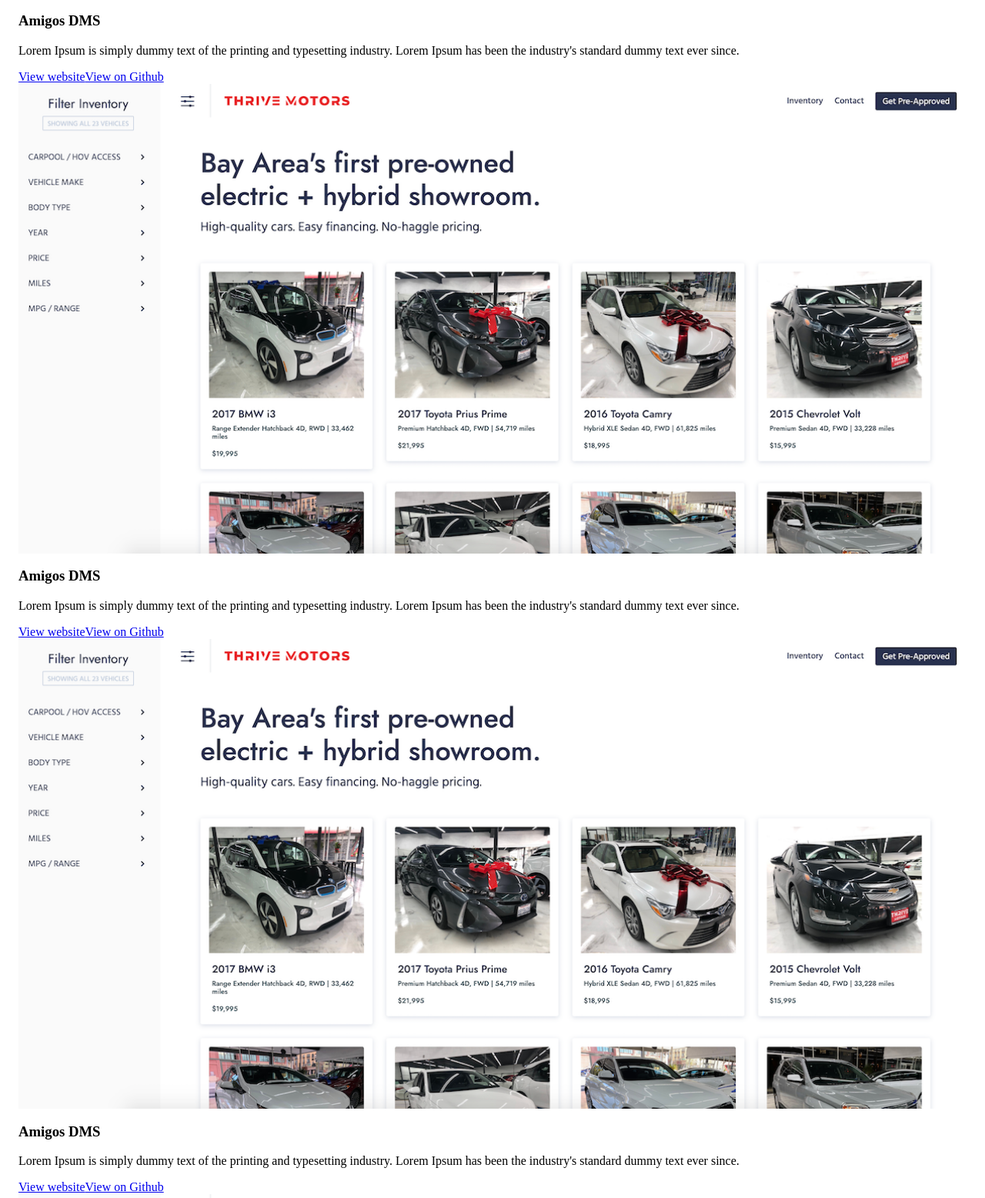
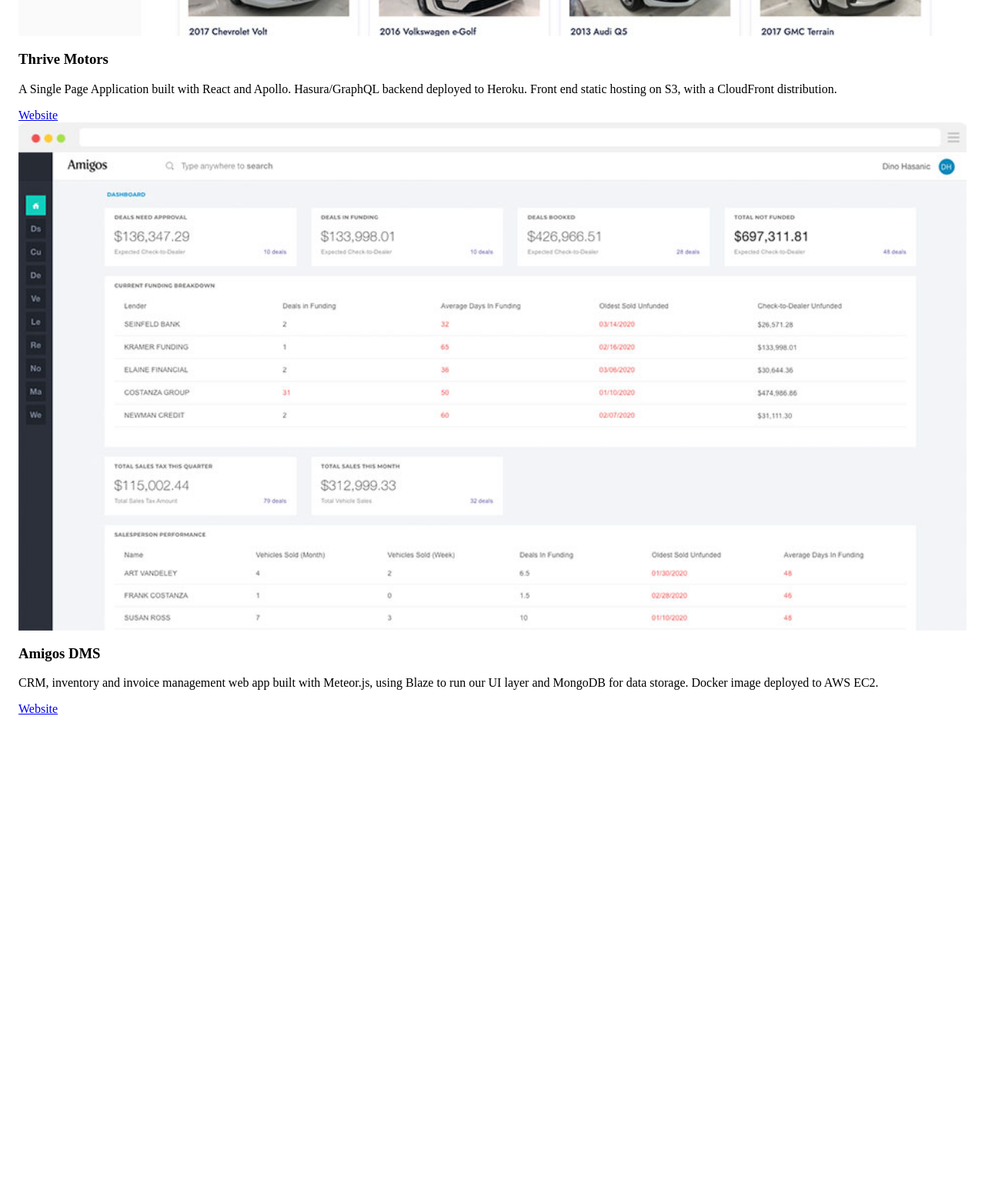
Before and after one commit to dinohasanic/dinohasanicweb, a Gatsby site: page /IndexPageComponents/ProjectsSection in a window 1280 px wide. Shown: the part 644-2200 px from the top of the page at 77% size. After the commit the page ends 1605 px from the top, so only its background shows below. Built offline with nearby package versions, Linux system fonts and the light colour scheme; Gatsby itself is replaced by a stand-in of ours.

Commit message:
Project descriptions, images updated

```diff
--- a/src/components/footerImage.js
+++ b/src/components/footerImage.js
@@ -16,7 +16,7 @@ import Img from "gatsby-image"
 const FooterImage = () => {
   const data = useStaticQuery(graphql`
     query {
-      placeholderImage: file(relativePath: { eq: "dinohasanic.png" }) {
+      placeholderImage: file(relativePath: { eq: "dinohasanic_img.jpg" }) {
         childImageSharp {
           fluid(maxWidth: 546) {
             ...GatsbyImageSharpFluid
--- a/src/components/projectImages.js
+++ b/src/components/projectImages.js
@@ -13,12 +13,19 @@ import Img from "gatsby-image"
  * - `useStaticQuery`: https://www.gatsbyjs.org/docs/use-static-query/
  */
 
-const ProjectImages = () => {
+const ProjectImages = props => {
   const data = useStaticQuery(graphql`
     query {
-      placeholderImage: file(relativePath: { eq: "thrivemotors.png" }) {
+      amigosDMS: file(relativePath: { eq: "projects/amigosDMS.jpg" }) {
         childImageSharp {
-          fluid(maxWidth: 580) {
+          fluid(maxWidth: 950, quality: 100) {
+            ...GatsbyImageSharpFluid
+          }
+        }
+      }
+      thriveMotors: file(relativePath: { eq: "projects/thrivemotors.jpg" }) {
+        childImageSharp {
+          fluid(maxWidth: 950, quality: 100) {
             ...GatsbyImageSharpFluid
           }
         }
@@ -26,7 +33,7 @@ const ProjectImages = () => {
     }
   `)
 
-  return <Img fluid={data.placeholderImage.childImageSharp.fluid} />
+  return <Img fluid={data[props.projectName].childImageSharp.fluid} />
 }
 
 export default ProjectImages
--- a/src/pages/IndexPageComponents/IntroSection.js
+++ b/src/pages/IndexPageComponents/IntroSection.js
@@ -5,7 +5,7 @@ const IntroSection = () => (
   <section className="intro-section">
     <h1 className="main-header">Hi, I'm Dino</h1>
     <h3 className="header-intro">
-      I’m a <strong>full-stack developer</strong> based in the <strong>SF Bay Area</strong>. Using React (and React Native) with a Node.js/GraphQL API backend, I build web and mobile apps. I’m also interested in creating VR/AR experiences — I think that’s where the future is going!
+      I’m a <strong>full-stack developer</strong> based in the <strong>SF Bay Area</strong>. Using (mostly) React with a Node.js/GraphQL API backend, I build web and mobile apps. I’m also interested in creating VR/AR experiences — I think that’s where the future is going!
     </h3>
     <PdfResumeFileButton />
   </section>
--- a/src/pages/IndexPageComponents/ProjectsSection.js
+++ b/src/pages/IndexPageComponents/ProjectsSection.js
@@ -9,46 +9,22 @@ const ProjectsSection = () => (
   }}>
     <div className="cards-container">
       <div className="card">
-        <ProjectImages />
+        <ProjectImages projectName="thriveMotors" />
         <div className="card-body">
-          <h3 className="card-title">Amigos DMS</h3>
-          <p className="card-text">Lorem Ipsum is simply dummy text of the printing and typesetting industry. Lorem Ipsum has been the industry's standard dummy text ever since.</p>
+          <h3 className="card-title">Thrive Motors</h3>
+          <p className="card-text">A Single Page Application built with React and Apollo. Hasura/GraphQL backend deployed to Heroku. Front end static hosting on S3, with a CloudFront distribution.</p>
           <div className="card-links">
-            <a className="card-link" href="https://www.amigosdms.com" target="_blank" rel="noopener noreferrer">View website</a>
-            <a className="card-link" href="https://www.github.com/dinohasanic" target="_blank" rel="noopener noreferrer">View on Github</a>
+            <a className="card-link" href="https://www.thrivemotors.com" target="_blank" rel="noopener noreferrer">Website</a>
           </div>
         </div>
       </div>
       <div className="card">
-        <ProjectImages />
+        <ProjectImages projectName="amigosDMS" />
         <div className="card-body">
           <h3 className="card-title">Amigos DMS</h3>
-          <p className="card-text">Lorem Ipsum is simply dummy text of the printing and typesetting industry. Lorem Ipsum has been the industry's standard dummy text ever since.</p>
+          <p className="card-text">CRM, inventory and invoice management web app built with Meteor.js, using Blaze to run our UI layer and MongoDB for data storage. Docker image deployed to AWS EC2.</p>
           <div className="card-links">
-            <a className="card-link" href="https://www.amigosdms.com" target="_blank" rel="noopener noreferrer">View website</a>
-            <a className="card-link" href="https://www.github.com/dinohasanic" target="_blank" rel="noopener noreferrer">View on Github</a>
-          </div>
-        </div>
-      </div>
-      <div className="card">
-        <ProjectImages />
-        <div className="card-body">
-          <h3 className="card-title">Amigos DMS</h3>
-          <p className="card-text">Lorem Ipsum is simply dummy text of the printing and typesetting industry. Lorem Ipsum has been the industry's standard dummy text ever since.</p>
-          <div className="card-links">
-            <a className="card-link" href="https://www.amigosdms.com" target="_blank" rel="noopener noreferrer">View website</a>
-            <a className="card-link" href="https://www.github.com/dinohasanic" target="_blank" rel="noopener noreferrer">View on Github</a>
-          </div>
-        </div>
-      </div>
-      <div className="card">
-        <ProjectImages />
-        <div className="card-body">
-          <h3 className="card-title">Amigos DMS</h3>
-          <p className="card-text">Lorem Ipsum is simply dummy text of the printing and typesetting industry. Lorem Ipsum has been the industry's standard dummy text ever since.</p>
-          <div className="card-links">
-            <a className="card-link" href="https://www.amigosdms.com" target="_blank" rel="noopener noreferrer">View website</a>
-            <a className="card-link" href="https://www.github.com/dinohasanic" target="_blank" rel="noopener noreferrer">View on Github</a>
+            <a className="card-link" href="https://www.amigosdms.com" target="_blank" rel="noopener noreferrer">Website</a>
           </div>
         </div>
       </div>
```
Also changed, not shown: src/pages/main.css (+9 -1 lines), src/images/dinohasanic.png (deleted), src/images/dinohasanic_img.jpg (added), src/images/projects/amigosDMS.jpg (added), src/images/projects/thrivemotors.jpg (added), src/images/thrivemotors.png (deleted).
